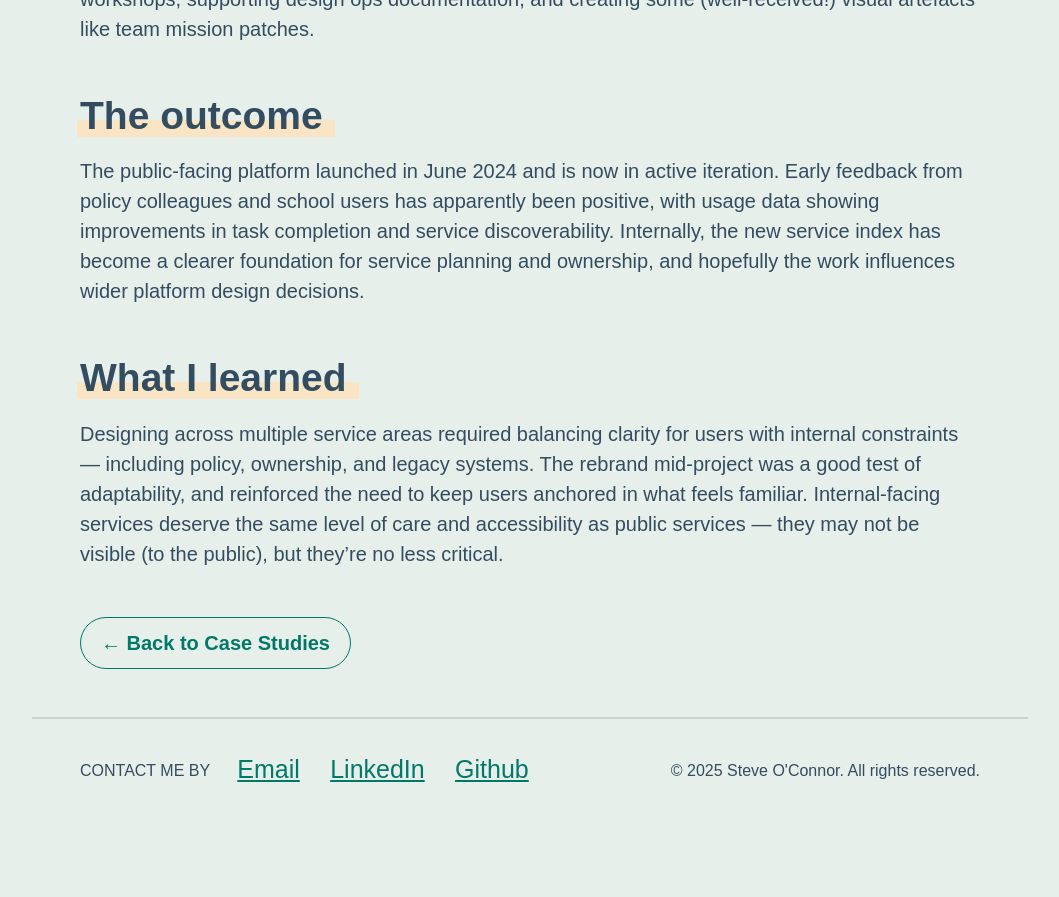
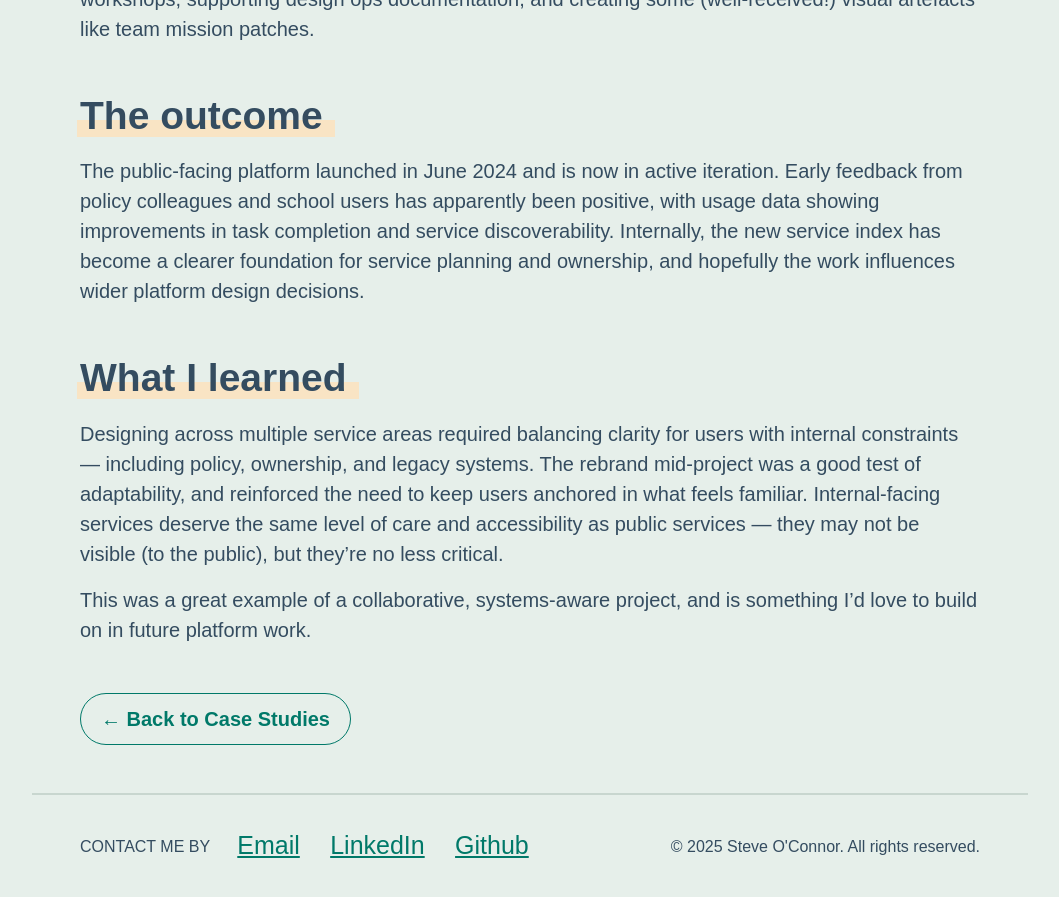
Before and after one commit to steve-oconnor/steve-oconnor.github.io, a Jekyll site: the page built from case-studies/dfe-connect.md, in a window 1280 px wide and 900 px high, scrolled down 2893 px. Shown: the top 897 px of the window, without its empty margins (110-1169 px from the left). Built offline with Jekyll 4.4.1, drawn with Linux system fonts in a browser that asks for light colours; some web fonts are replaced; before the commit the page ends 3717 px from its top, so only the background shows below that.

Commit message:
Added a final line to dfe connect to round it out.

```diff
--- a/case-studies/dfe-connect.md
+++ b/case-studies/dfe-connect.md
@@ -71,6 +71,8 @@ permalink: /case-studies/dfe-connect/
     <h2><span class="highlight">What I learned</span></h2>
     <p>Designing across multiple service areas required balancing clarity for users with internal constraints — including policy, ownership, and legacy systems. The rebrand mid-project was a good test of adaptability, and reinforced the need to keep users anchored in what feels familiar. Internal-facing services deserve the same level of care and accessibility as public services — they may not be visible (to the public), but they’re no less critical.</p>
 
+    <p>This was a great example of a collaborative, systems-aware project, and is something I’d love to build on in future platform work.</p>
+
 </article>
 
 <nav class="page-nav" aria-label="Page navigation">
```
Also changed, not shown: 3 other files.
